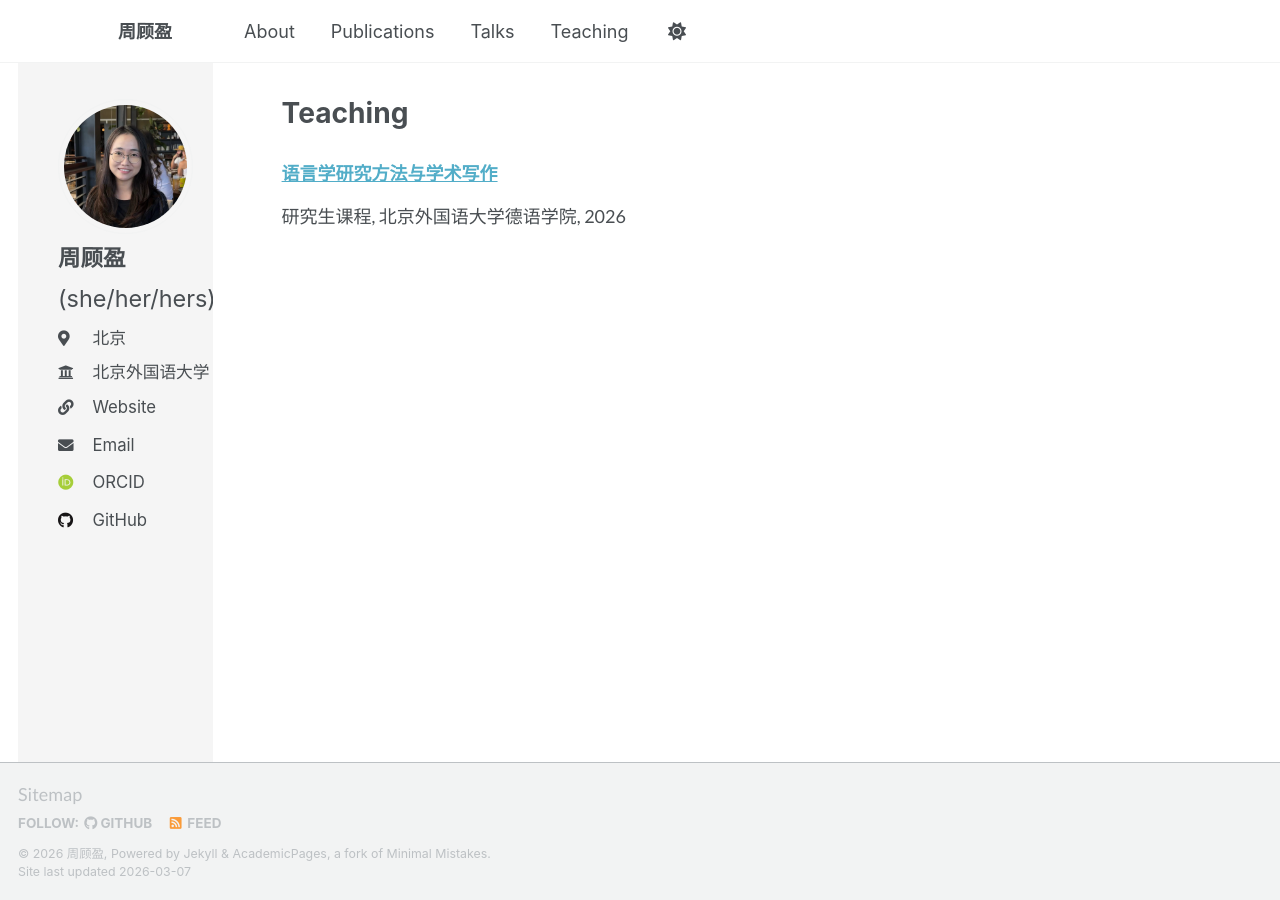
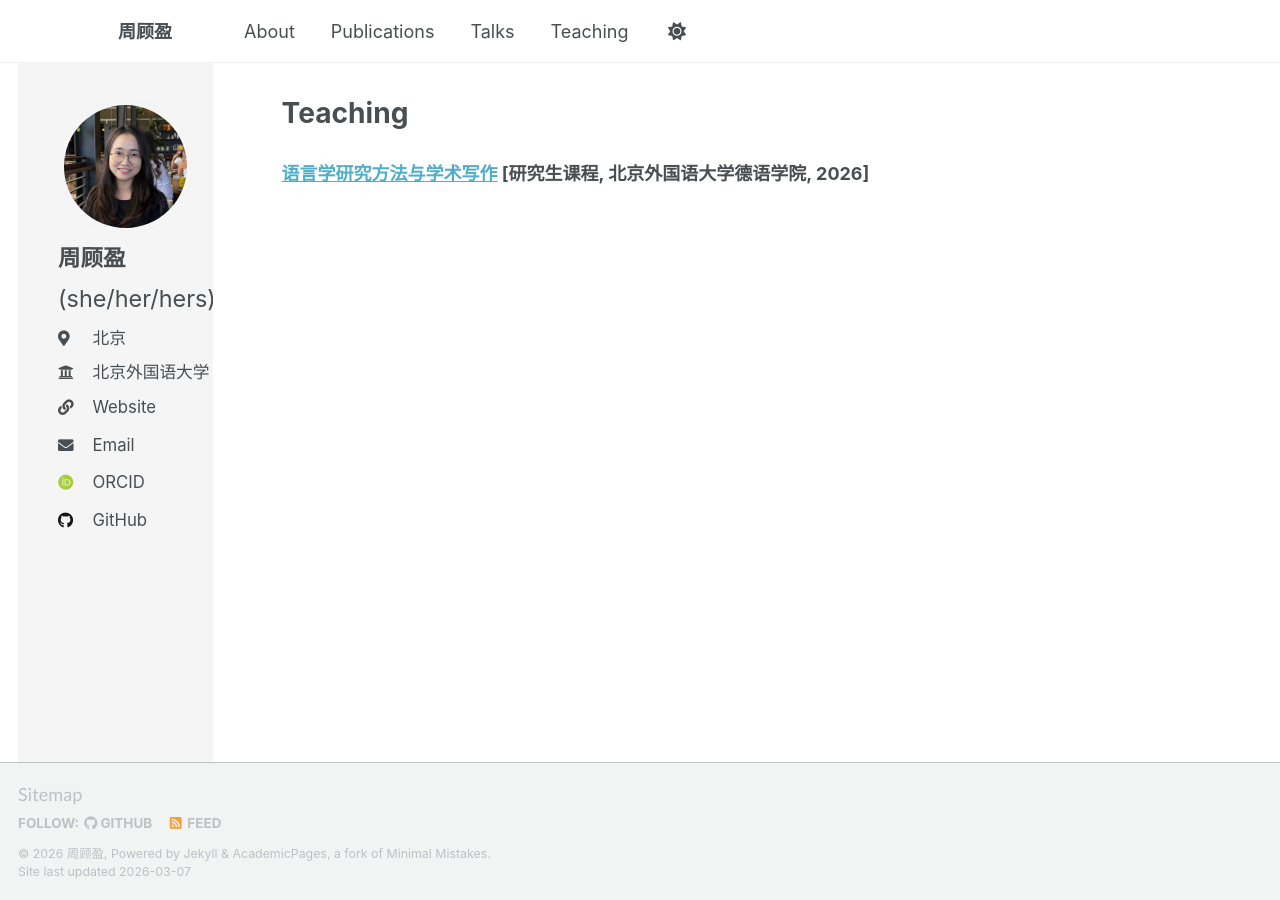
Before and after one commit to buyingo/buyingo.github.io, a Jekyll site: the page built from _pages/teaching.md, in a window 1280 px wide. Built offline with Jekyll 4.4.1, drawn with Linux system fonts in a browser that asks for light colours; some web fonts are replaced; a style sheet for code colours, icons or effects is not loaded.

Commit message:
improve teaching layout

```diff
--- a/_pages/teaching.md
+++ b/_pages/teaching.md
@@ -9,8 +9,6 @@ author_profile: true
 
 {% for post in site.teaching reversed %}
 
-### [{{ post.title }}]({{ base_path }}{{ post.url }})
-
-{{ post.type }}{% if post.venue %}, {{ post.venue }}{% endif %}{% if post.date %}, {{ post.date | date: "%Y" }}{% endif %}
+### [{{ post.title }}]({{ base_path }}{{ post.url }}) [{{ post.type }}{% if post.venue %}, {{ post.venue }}{% endif %}{% if post.date %}, {{ post.date | date: "%Y" }}{% endif %}]
 
 {% endfor %}
```
